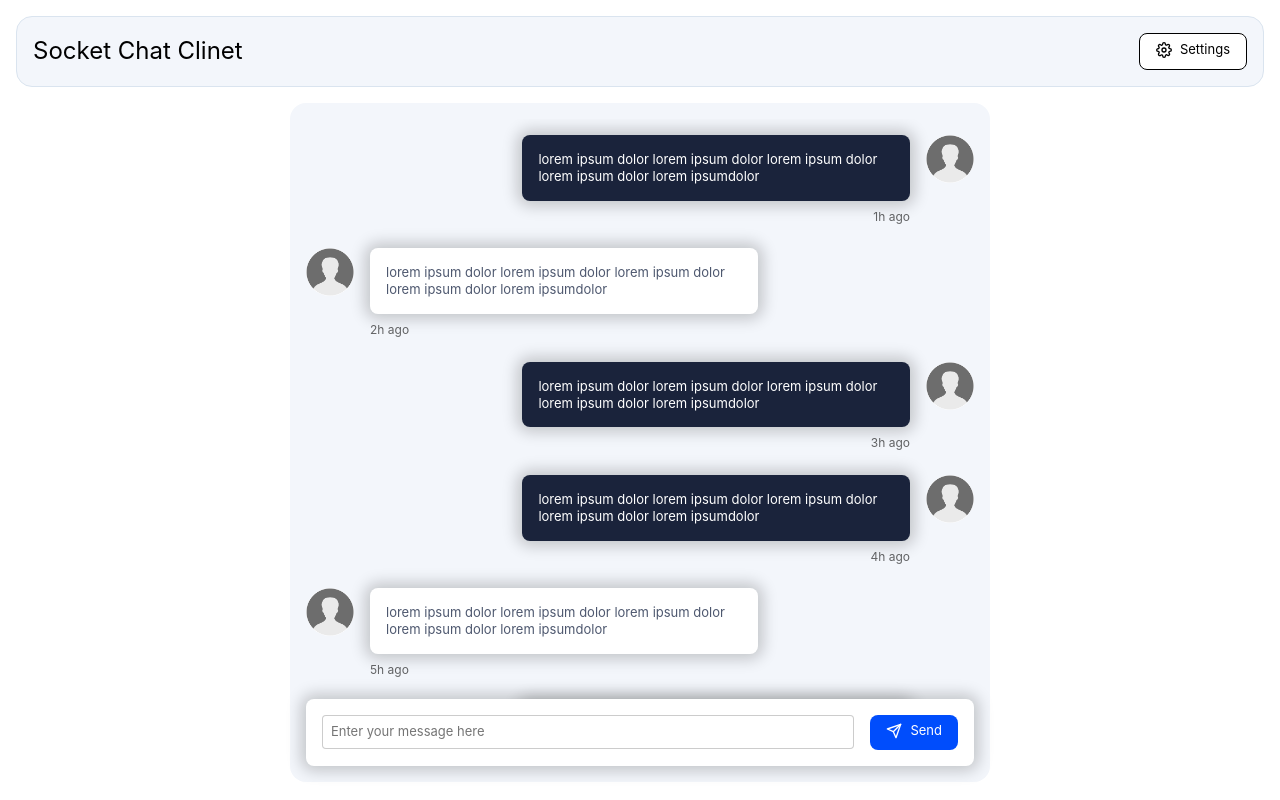
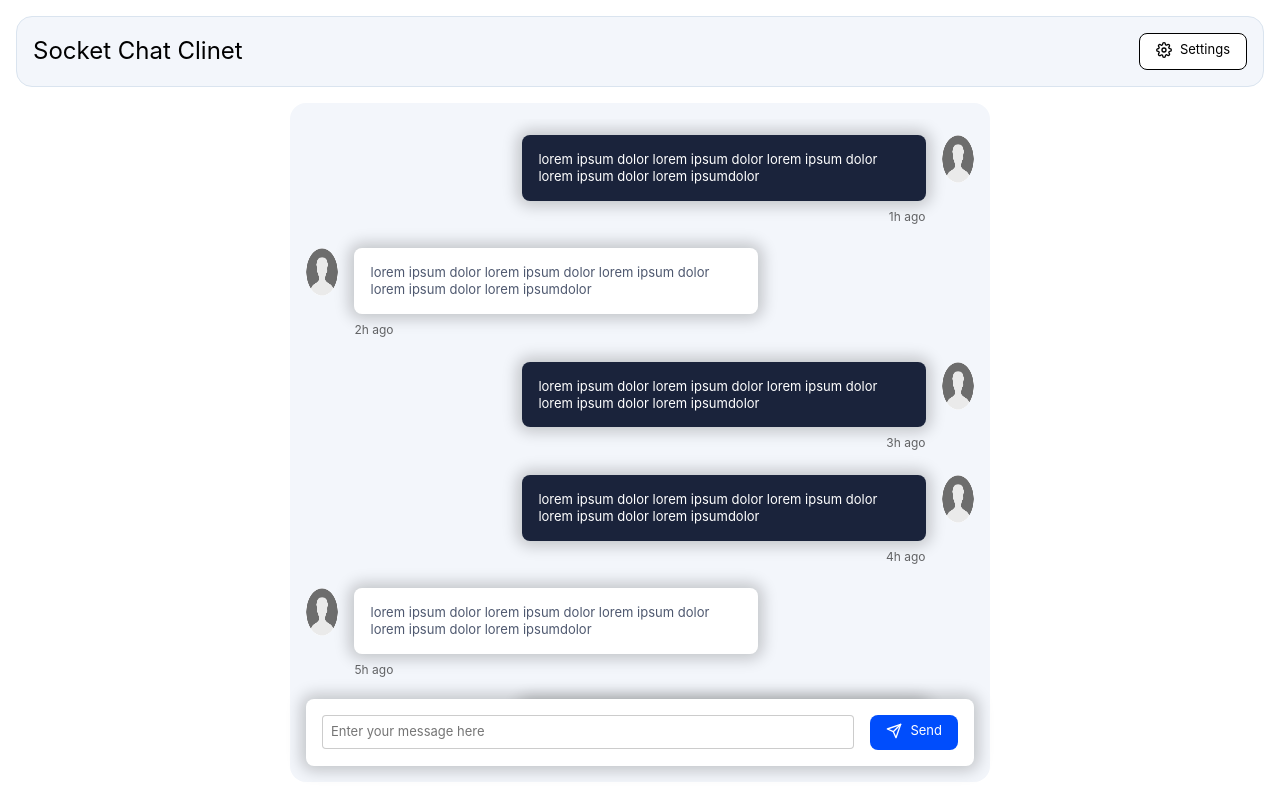
Before and after one commit to IVIosi/socket-chat-client, a React app: page / in a window 1280 px wide. Built offline with nearby package versions, Linux system fonts and the light colour scheme.

Commit message:
fix avatar and image css issues

```diff
--- a/src/components/messages/style.scss
+++ b/src/components/messages/style.scss
@@ -1,17 +1,24 @@
 .messages {
   position: relative;
   height: calc(100vh - 220px);
-  overflow-y: scroll;
+  overflow-y: auto;
   width: 100%;
 }
 
 .message {
   display: flex;
-  max-width: 70%;
+  width: 70%;
   margin: 16px 0 8px;
 
   &__avatar {
-    border-radius: 50%;
+    width: 48px;
+    height: 48px;
+
+    & img {
+      width: 100%;
+      height: 100%;
+      border-radius: 50%;
+    }
   }
 
   &--sent {
@@ -29,6 +36,11 @@
   margin: 0 16px;
 
   &__text {
+    box-shadow: 0px 0px 15px 5px rgba(0, 0, 0, 0.2);
+    border-radius: 8px;
+    padding: 16px;
+    word-break: break-word;
+
     .message--sent & {
       color: rgba(255, 255, 255, 1);
       background-color: rgba(26, 35, 59, 1);
@@ -37,9 +49,10 @@
       color: rgba(78, 88, 111, 1);
       background-color: rgba(255, 255, 255, 1);
     }
-    box-shadow: 0px 0px 15px 5px rgba(0, 0, 0, 0.2);
-    border-radius: 8px;
-    padding: 16px;
+  }
+
+  &__image {
+    max-width: 100%;
   }
 
   &__time {
```
